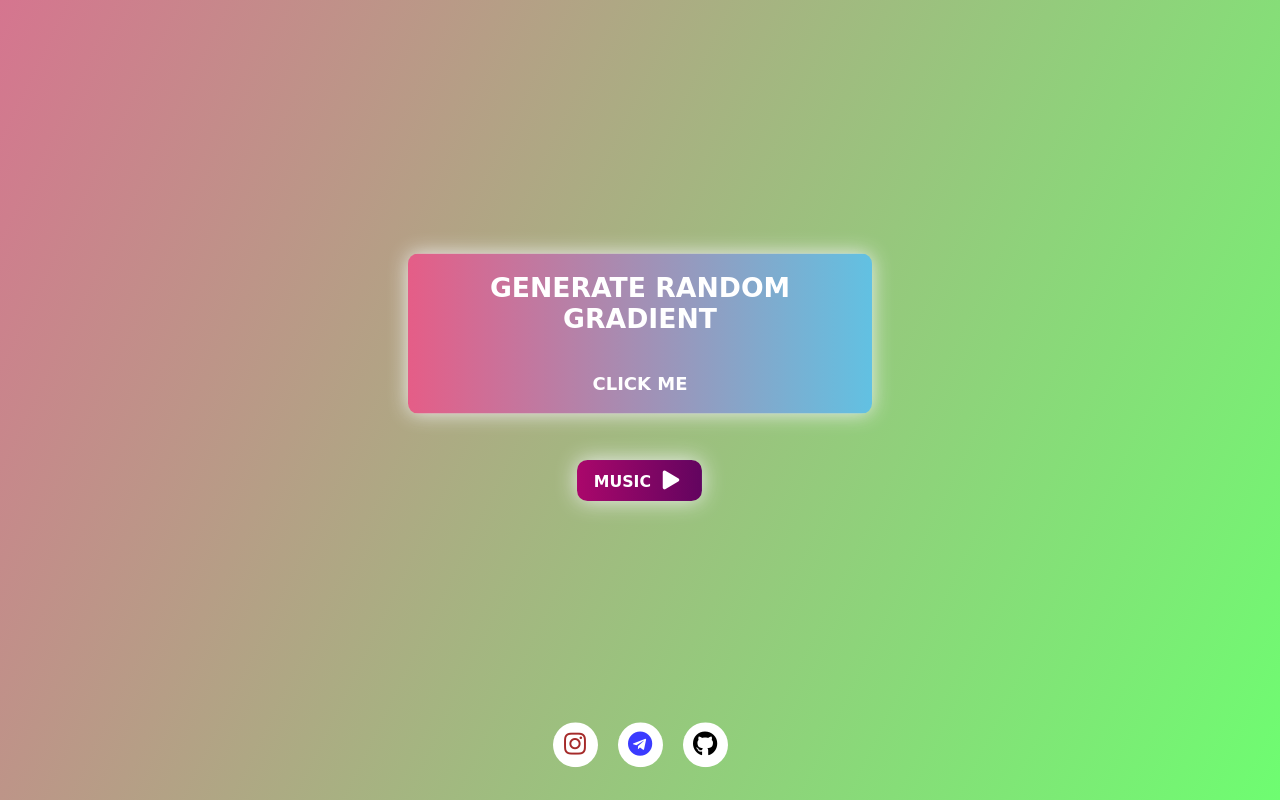
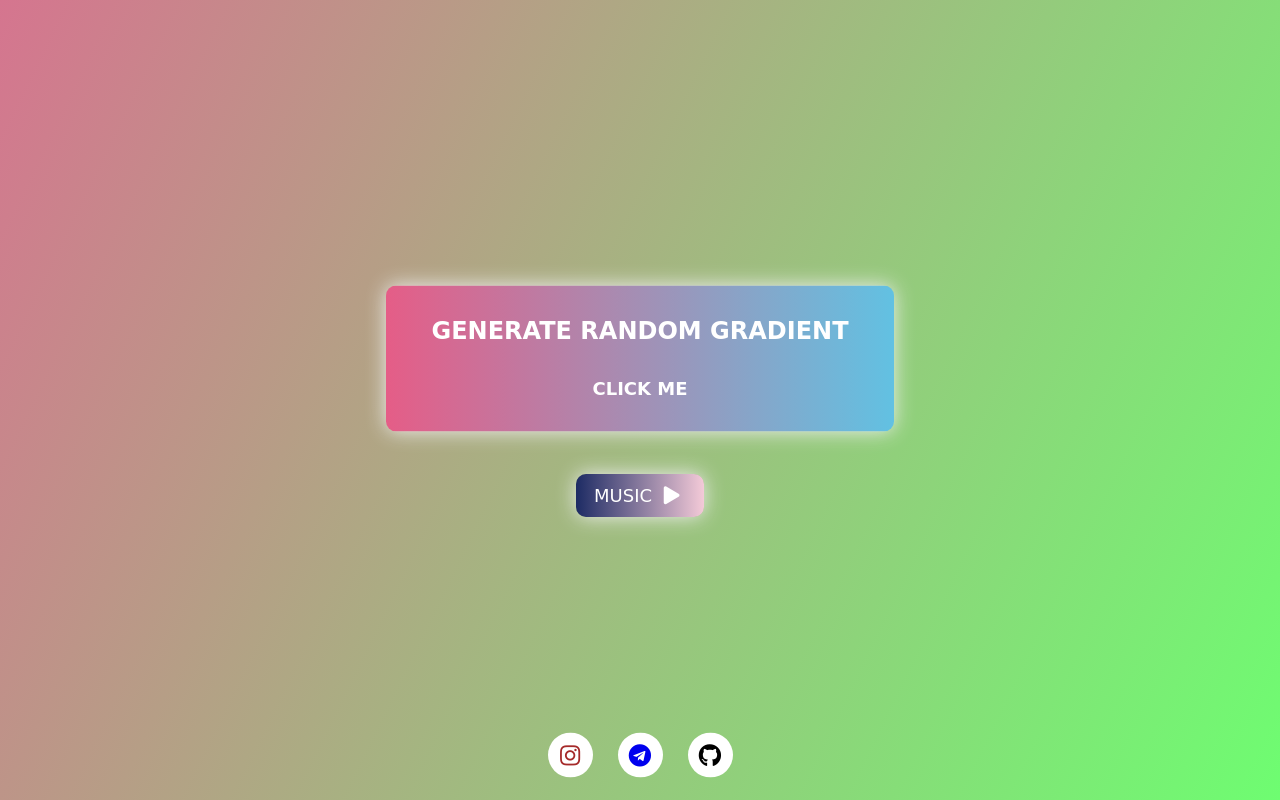
Before and after one commit to astonaqulovsukhrob/randomBackground, a plain HTML site: page index.html in a window 1280 px wide. Drawn offline with Linux system fonts and the light colour scheme.

Commit message:
This is the second web version I created with random background-2, vanilla javascript

```diff
--- a/css/style.css
+++ b/css/style.css
@@ -1,45 +1,129 @@
+
 * {
   box-sizing: border-box;
   font-family: 'Akaya Kanadaka', cursive;
 }
 
-@import url('https://fonts.googleapis.com/css2?family=Pangolin&display=swap');
-
 body {
   margin: 0;
+  padding: 0;
   display: flex;
+  align-items: center;
   justify-content: center;
-  align-items: center;
   min-height: 100vh;
+  text-align: center;
   flex-direction: column;
 }
 
-
 .btn {
-  width: 29rem;
-  height: 10rem;
+  outline: none;
+  padding: 15px 18px;
+  border-radius: 9px;
   border: none;
-  border-radius: 9px;
-  outline: none;
-  animation: btnanime 4s ease-in-out infinite alternate;
+  font-size: 12px;
+  animation: btnanim 2s ease-in-out infinite alternate;
 }
 
-@keyframes btnanime {
-  form {
+@keyframes btnanim {
+  from {
     transform: translateY(0);
   }
 
   to {
-    transform: translateY(-20px);
+    transform: translateY(-15px);
   }
 }
 
-.btn span {
+h1 span {
   font-size: 18px;
 }
 
+.audio {
+  margin-top: 25px;
+  font-size: 20px;
+  animation: audioanim 2.5s ease-in-out infinite alternate;
+}
+
+@keyframes audioanim {
+  from {
+    transform: scale(1);
+  }
+
+  to {
+    transform: scale(1.2);
+  }
+}
+
+.playbtn {
+  outline: none;
+  border: none;
+  background-color: transparent;
+  color: #fff;
+  font-size: 18px;
+}
+
+
+.footer {
+  display: flex;
+  position: absolute;
+  bottom: 15px;
+  gap: 25px;
+  animation: btnanim 2s ease-in-out infinite alternate;
+}
+
+.myinstagram, .mytelegram,
+.mygithub {
+  background-color: white;
+  height: 45px;
+  width: 45px;
+  display: flex;
+  align-items: center;
+  justify-content: center;
+  font-size: 23px;
+  border-radius: 50%;
+  transition: .8s;
+}
+
+.myinstagram:hover, .mytelegram:hover,
+.mygithub:hover {
+  box-shadow: 0 0 18px 5px #fff;
+  background-color: #aaa;
+}
+
+.myinstagram a {
+  color: brown;
+}
+
+.mygithub a {
+  color: #000;
+}
+
+/* btnMusic */
+.btn-music {background-image: linear-gradient(to right, #1D2B64 0%, #F8CDDA  51%, #1D2B64  100%)}
+.btn-music {
+  padding: 10px 18px;
+  text-align: center;
+  text-transform: uppercase;
+  transition: 0.5s;
+  background-size: 200% auto;
+  color: white;
+  box-shadow: 0 0 20px #eee;
+  border-radius: 10px;
+  display: block;
+}
+
+.btn-music:hover {
+  background-position: right center; /* change thedirection of the change here */
+  color: #fff;
+  text-decoration: none;
+}
+
+
+ /* btnButton */
 .btn-grad {background-image: linear-gradient(to right, #E55D87 0%, #5FC3E4  51%, #E55D87  100%)}
 .btn-grad {
+  margin: 10px;
+  padding: 15px 45px;
   text-align: center;
   text-transform: uppercase;
   transition: 0.5s;
@@ -56,108 +140,10 @@ body {
   text-decoration: none;
 }
 
-.audio {
-  background-color: aqua;
-  padding: .5rem 1rem;
-  margin:  30px;
-  font-size: 15px;
-  font-weight: bold;
-  border-radius: 9px;
-  box-shadow: 0 0 20px #fff;
-  animation: audioanim 2s ease-in-out infinite alternate;
-}
 
-@keyframes audioanim {
-  from {
-    transform: scale(1);
-  }
-
-  to {
-    transform: scale(1.1);
+@media (min-width: 768px) {
+  .audio {
+    margin-top: 25px;
+    font-size: 18px;
   }
 }
-
-footer {
-  display: flex;
-  gap: 20px;
-  position: absolute;
-  bottom: 25px;
-}
-
-.myinsta, .mytelegram, .mygithub {
-  background-color: rgb(255, 255, 255);
-  height: 45px;
-  width: 45px;
-  display: flex;
-  align-items: center;
-  justify-content: center;
-  font-size: 25px;
-  border-radius: 50%;
-
-  animation: insanim 1.5s ease-in-out infinite alternate;
-}
-
-@keyframes insanim {
-  from {
-    transform: translateY(0);
-  }
-
-  to {
-    transform: translateY(-10px);
-  }
-}
-
-.myinsta a {
-  color: brown;
-}
-
-.mytelegram a {
-  color: rgba(0, 0, 255, 0.767);
-}
-
-.mygithub a {
-  color: black;
-}
-
-.myinsta:hover {
-  box-shadow: 0 0 15px 8px #fff;
-  background-color: #aaa;
-}
-
-.mytelegram:hover {
-  box-shadow: 0 0 15px 8px #fff;
-  background-color: #aaa;
-  color: brown;
-}
-
-.mygithub:hover {
-  box-shadow: 0 0 15px 8px #fff;
-  background-color: rgba(204, 204, 204, 0.767);
-}
-
-
-.btn-music {background-image: linear-gradient(to right, #AA076B 0%, #61045F  51%, #AA076B  100%)}
-.btn-music {
-  text-align: center;
-  text-transform: uppercase;
-  transition: 0.5s;
-  background-size: 200% auto;
-  color: white;
-  box-shadow: 0 0 20px #eee;
-  border-radius: 10px;
-  display: block;
-}
-
-.btn-music:hover {
-  background-position: right center; /* change thedirection of the change here */
-  color: #fff;
-  text-decoration: none;
-}
-
-#playbtn {
-  outline: none;
-  border: none;
-  background-color: transparent;
-  color: #fff;
-  font-size: 18px;
-}
--- a/index.html
+++ b/index.html
@@ -15,6 +15,8 @@
 
 <body>
 
+
+  <div class="button">
     <button class="btn btn-grad" id="btn">
       <h1>
         generate random Gradient
@@ -23,17 +25,18 @@
         <span>click me</span>
       </h1>
     </button>
+  </div>
 
   <div class="container audio btn-music">
     <audio id="audio" src="Ahmed_Shad_ft_Shone_Dana__zasipay__remix_.mp3"></audio>
     <span>Music</span>
-    <button id="playbtn">
+    <button id="playbtn" class="playbtn">
       <i class="fas fa-play big"></i>
     </button>
   </div>
 
-  <footer>
-    <div class="myinsta">
+  <footer class="footer">
+    <div class="myinstagram">
       <a href="https:instagram.com/sukhrob_web">
         <i class="fab fa-instagram"></i>
       </a>
@@ -49,6 +52,7 @@
       </a>
     </div>
   </footer>
+  </main>
 
 
 
```
Lines whose indentation alone changed are shown as unchanged.
